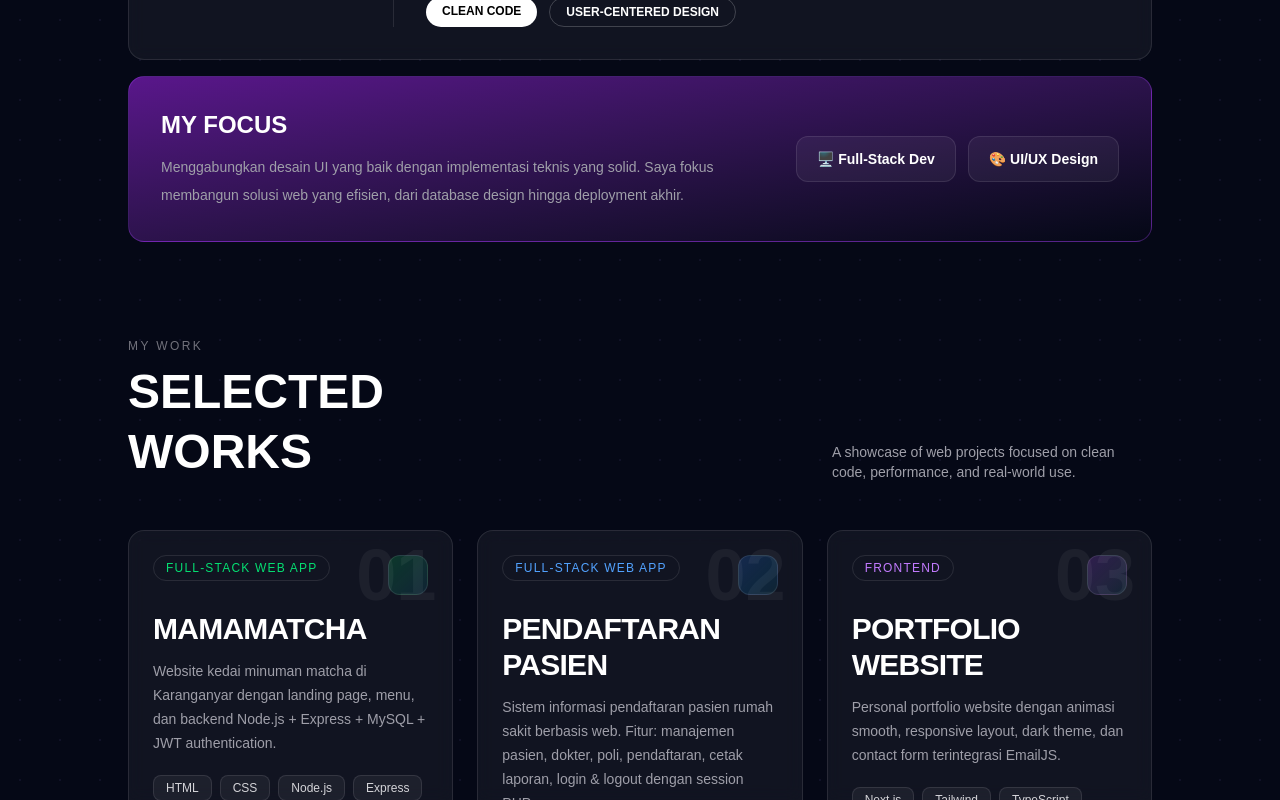
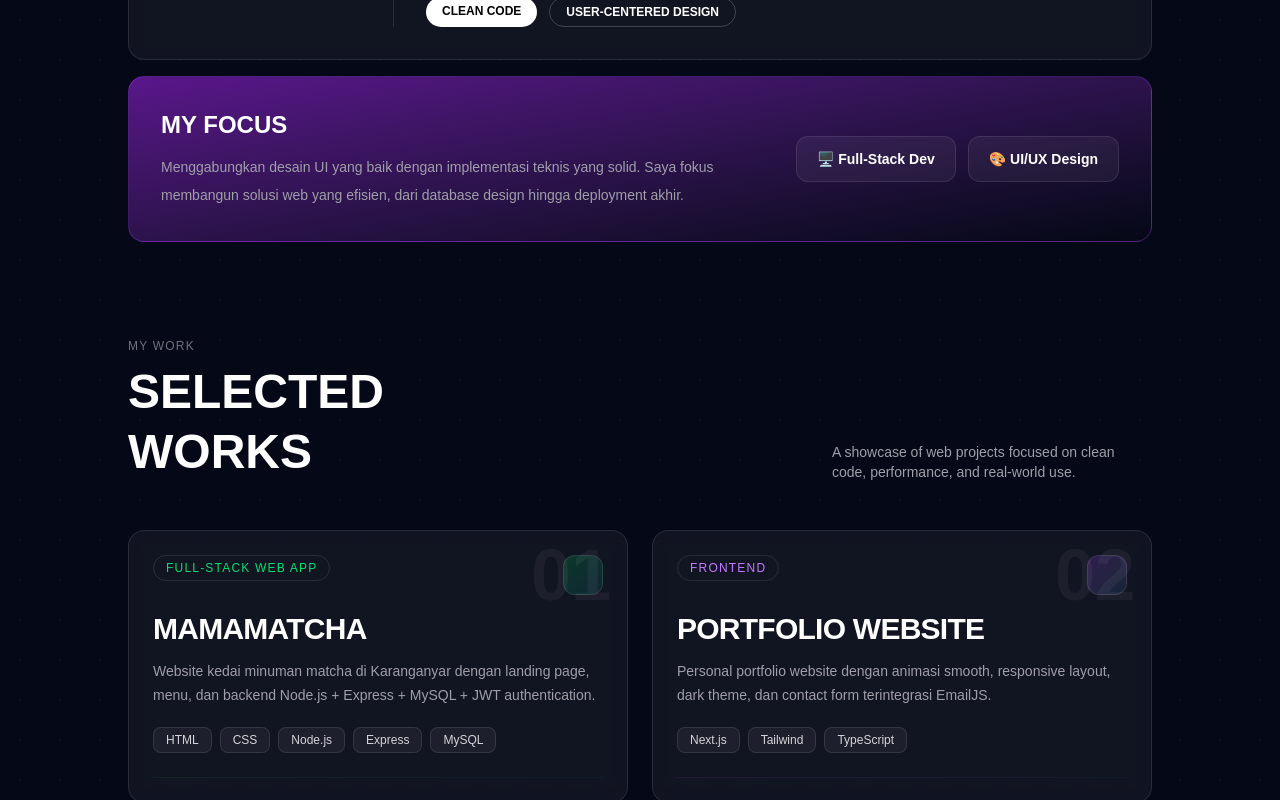
Before and after one commit to nathanstya/portfolio-natan, a Next.js app: page / in a window 1280 px wide. Shown: the part 2000-2800 px from the top of the page. Built offline with nearby package versions, Linux system fonts and the light colour scheme.

Commit message:
fix: consistent font tracking across all sections

```diff
--- a/app/layout.tsx
+++ b/app/layout.tsx
@@ -14,7 +14,7 @@ const geistMono = Geist_Mono({
 
 export const metadata: Metadata = {
   title: "Portfolio Natan",
-  description: "Portfolio of Natan, a fullstack developer specializing in Next.js, React, and modern web technologies.",
+  description: "Portfolio of Natan, a fullstack developer specializing in Next.js and modern web technologies.",
 };
 
 export default function RootLayout({
--- a/app/page.tsx
+++ b/app/page.tsx
@@ -135,7 +135,7 @@ export default function Home() {
 
             {/* LEFT — Text */}
             <div className="flex-1 max-w-xl text-center lg:text-left">
-              <p className="mb-3 text-sm uppercase tracking-[0.2em] text-zinc-400">
+              <p className="mb-3 text-sm uppercase tracking-widest text-zinc-400">
                 Welcome to my portfolio
               </p>
 
@@ -307,13 +307,13 @@ export default function Home() {
           <section id="project" className="mx-auto w-full max-w-6xl pb-20 pt-4">
             <div className="mb-12 flex flex-col gap-4 sm:flex-row sm:items-end sm:justify-between">
               <div>
-                <p className="mb-2 text-xs uppercase tracking-[0.2em] text-zinc-500">My Work</p>
+                <p className="mb-2 text-xs uppercase tracking-widest text-zinc-500">My Work</p>
                 <h2 className="text-4xl font-black uppercase leading-tight sm:text-5xl">Selected<br />Works</h2>
               </div>
               <p className="max-w-xs text-sm text-zinc-400">A showcase of web projects focused on clean code, performance, and real-world use.</p>
             </div>
 
-            <div className="grid grid-cols-1 gap-6 sm:grid-cols-2 lg:grid-cols-3">
+            <div className="grid grid-cols-1 gap-6 sm:grid-cols-2">
               {[
                 {
                   badge: "Full-Stack Web App",
@@ -326,21 +326,11 @@ export default function Home() {
                   border: "hover:border-green-400/40",
                 },
                 {
-                  badge: "Full-Stack Web App",
-                  title: "Pendaftaran Pasien",
-                  desc: "Sistem informasi pendaftaran pasien rumah sakit berbasis web. Fitur: manajemen pasien, dokter, poli, pendaftaran, cetak laporan, login & logout dengan session PHP.",
-                  tags: ["PHP", "MySQL", "CSS", "XAMPP"],
-                  number: "02",
-                  color: "from-blue-500/20 to-cyan-500/10",
-                  accent: "text-blue-400",
-                  border: "hover:border-blue-400/40",
-                },
-                {
                   badge: "Frontend",
                   title: "Portfolio Website",
                   desc: "Personal portfolio website dengan animasi smooth, responsive layout, dark theme, dan contact form terintegrasi EmailJS.",
                   tags: ["Next.js", "Tailwind", "TypeScript"],
-                  number: "03",
+                  number: "02",
                   color: "from-purple-500/20 to-cyan-500/10",
                   accent: "text-purple-400",
                   border: "hover:border-purple-400/40",
```
